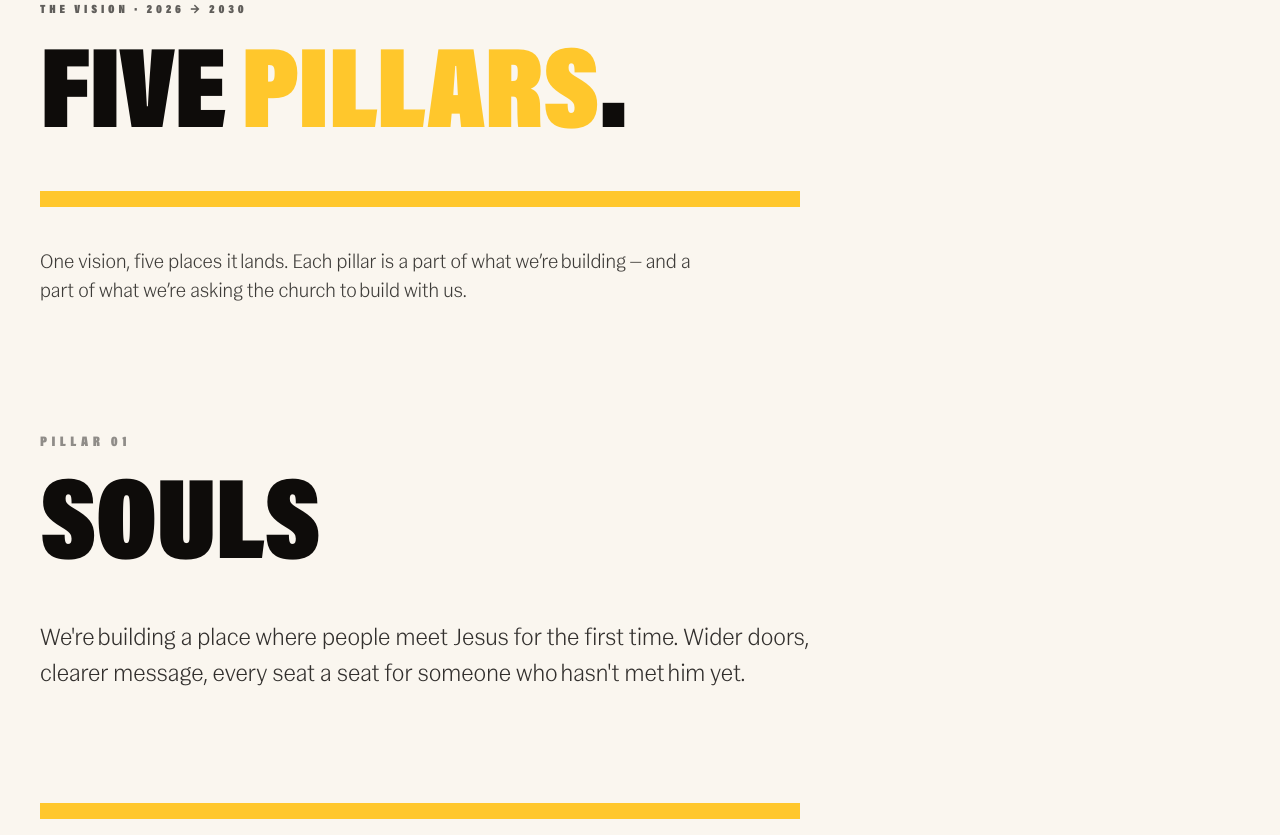
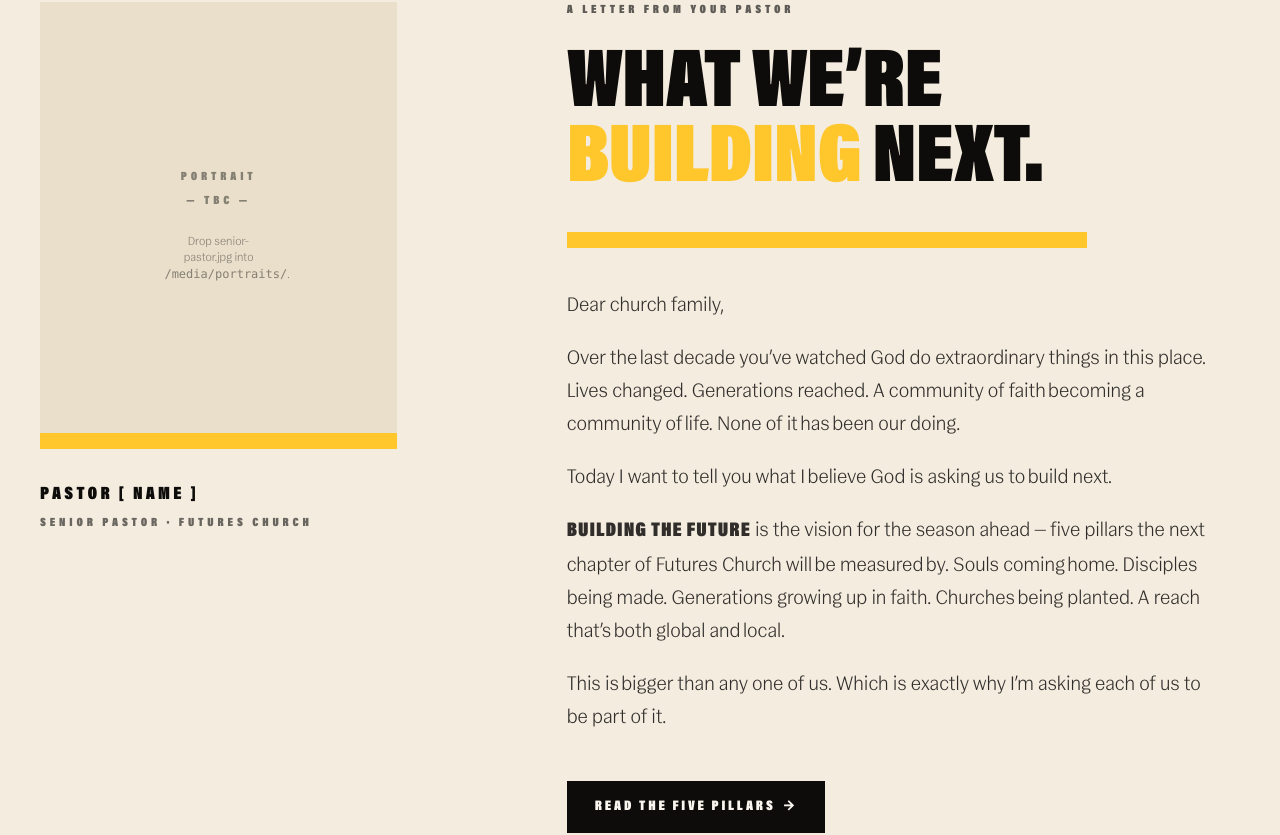
Before and after one commit to Shannonlangberg/futures-btf, a React (Vite) app: page / in a window 1280 px wide. Shown: the part 926-1761 px from the top of the page. Built offline with nearby package versions, Linux system fonts and the light colour scheme.

Commit message:
Section #2: vision letter (placeholder portrait + copy)

```diff
--- a/src/App.tsx
+++ b/src/App.tsx
@@ -10,10 +10,10 @@
  *
  * Sections built:
  *   #1  Hero
+ *   #2  Vision letter from senior pastor  (placeholder portrait + copy)
  *   #6  The Five Pillars  (built ahead of order — we have all the assets)
  *
  * Sections still to come, in brief order:
- *   #2  Vision letter from senior pastor
  *   #3  The Anchor Project (full-bleed reveal)
  *   #4  Portfolio grid
  *   #5  Why Now
@@ -31,6 +31,7 @@ function App() {
       <SiteNav />
       <main>
         <Hero />
+        <VisionLetter />
         <Pillars />
       </main>
     </>
@@ -48,6 +49,36 @@ function YellowStrip({ className = '' }: { className?: string }) {
       aria-hidden
       className={`h-3 md:h-4 bg-[var(--color-gold-500)] ${className}`}
     />
+  );
+}
+
+/**
+ * Section wrapper — standardises horizontal padding, max-width, and vertical
+ * rhythm across the homepage. Pass a `tone` to flip cream/ink backgrounds.
+ */
+function Section({
+  id,
+  tone = 'cream',
+  className = '',
+  children,
+}: {
+  id?: string;
+  tone?: 'cream' | 'cream-100' | 'ink';
+  className?: string;
+  children: React.ReactNode;
+}) {
+  const bg =
+    tone === 'ink'
+      ? 'bg-[var(--color-ink-900)] text-[var(--color-cream-50)]'
+      : tone === 'cream-100'
+      ? 'bg-[var(--color-cream-100)] text-[var(--color-ink-900)]'
+      : 'bg-[var(--color-cream-50)] text-[var(--color-ink-900)]';
+  return (
+    <section id={id} className={`relative ${bg} ${className}`}>
+      <div className="mx-auto max-w-[1400px] px-6 md:px-10 py-24 md:py-32">
+        {children}
+      </div>
+    </section>
   );
 }
 
@@ -144,6 +175,114 @@ function Hero() {
 }
 
 /* ----------------------------------------------------------------------------
+   Vision Letter — section #2 of the brief.
+   The FLC "founder spotlight" pattern adapted for BTF. Two-column on desktop:
+   portrait + signature on the left, eyebrow + headline + letter on the right.
+   Stacked on mobile.
+
+   PLACEHOLDERS — all clearly marked TODO:
+     - Senior pastor's name (currently "[ Pastor's Name ]")
+     - Portrait image (currently a labelled cream tile)
+     - Letter copy (currently a 4-paragraph stand-in I drafted; replace with
+       the real letter from the senior pastor when it lands)
+---------------------------------------------------------------------------- */
+function VisionLetter() {
+  return (
+    <Section id="vision" tone="cream-100">
+      <div className="grid grid-cols-1 lg:grid-cols-12 gap-10 lg:gap-16 items-start">
+        {/* portrait + signature column */}
+        <div className="lg:col-span-5 xl:col-span-4">
+          {/* TODO: replace with real portrait — drop a JPEG into
+              public/media/portraits/senior-pastor.jpg and swap the inner
+              placeholder for an <img> tag */}
+          <div className="aspect-[4/5] w-full bg-[var(--color-cream-200)] relative overflow-hidden">
+            <div className="absolute inset-0 flex flex-col items-center justify-center text-center px-4 text-[var(--color-ink-900)]/45">
+              <span className="font-[family-name:var(--font-display)] uppercase tracking-[0.32em] text-[10px] md:text-xs">
+                Portrait
+              </span>
+              <span className="font-[family-name:var(--font-display)] uppercase tracking-[0.32em] text-[10px] md:text-xs mt-2">
+                — TBC —
+              </span>
+              <span className="mt-6 max-w-[16ch] text-[11px] md:text-xs leading-snug">
+                Drop senior-pastor.jpg into{' '}
+                <span className="font-mono">/media/portraits/</span>.
+              </span>
+            </div>
+            <YellowStrip className="absolute left-0 right-0 bottom-0 max-w-none" />
+          </div>
+
+          {/* signature block */}
+          <div className="mt-7 md:mt-8 font-[family-name:var(--font-display)] uppercase">
+            <p className="text-base md:text-lg tracking-[0.18em]">
+              Pastor [ Name ]
+            </p>
+            <p className="text-[10px] md:text-xs tracking-[0.32em] text-[var(--color-ink-900)]/60 mt-1.5">
+              Senior Pastor · Futures Church
+            </p>
+          </div>
+        </div>
+
+        {/* letter column */}
+        <div className="lg:col-span-7 lg:col-start-6">
+          <p className="font-[family-name:var(--font-display)] text-[10px] md:text-xs tracking-[0.32em] uppercase text-[var(--color-ink-900)]/65 mb-6 md:mb-8">
+            A Letter From Your Pastor
+          </p>
+
+          <h2
+            className="font-[family-name:var(--font-display)] uppercase leading-[0.9] tracking-[-0.01em]"
+            style={{ fontSize: 'clamp(2.25rem, 6.5vw, 5.75rem)' }}
+          >
+            What We&rsquo;re{' '}
+            <span className="text-[var(--color-gold-500)]">Building</span>{' '}
+            Next.
+          </h2>
+
+          <YellowStrip className="mt-6 md:mt-8 w-full max-w-[520px]" />
+
+          {/* letter copy — TODO: replace with the real letter */}
+          <div className="mt-8 md:mt-10 max-w-[58ch] text-base md:text-lg lg:text-xl leading-[1.65] text-[var(--color-ink-900)]/85 space-y-5">
+            <p>Dear church family,</p>
+            <p>
+              Over the last decade you&rsquo;ve watched God do extraordinary
+              things in this place. Lives changed. Generations reached. A
+              community of faith becoming a community of life. None of it has
+              been our doing.
+            </p>
+            <p>
+              Today I want to tell you what I believe God is asking us to build
+              next.
+            </p>
+            <p>
+              <span className="font-[family-name:var(--font-display)] uppercase tracking-[0.05em]">
+                Building The Future
+              </span>{' '}
+              is the vision for the season ahead &mdash; five pillars the next
+              chapter of Futures Church will be measured by. Souls coming home.
+              Disciples being made. Generations growing up in faith. Churches
+              being planted. A reach that&rsquo;s both global and local.
+            </p>
+            <p>
+              This is bigger than any one of us. Which is exactly why I&rsquo;m
+              asking each of us to be part of it.
+            </p>
+          </div>
+
+          {/* CTAs */}
+          <div className="mt-10 md:mt-12 flex flex-wrap items-center gap-3 md:gap-4">
+            <a
+              href="#pillars"
+              className="font-[family-name:var(--font-display)] inline-flex items-center gap-2 bg-[var(--color-ink-900)] text-[var(--color-cream-50)] px-7 py-4 text-xs md:text-sm tracking-[0.2em] uppercase hover:bg-[var(--color-gold-500)] hover:text-[var(--color-ink-900)] transition-colors"
+            >
+              Read the five pillars <span aria-hidden>→</span>
+            </a>
+          </div>
+        </div>
+      </div>
+    </Section>
+  );
+}
+
+/* ----------------------------------------------------------------------------
    The Five Pillars — section #6 of the brief.
    Editorial-poster grid. Each pillar is its own block:
        small numbered tag → title PNG → GalGothic body.
@@ -205,11 +344,7 @@ const PILLARS: Pillar[] = [
 
 function Pillars() {
   return (
-    <section
-      id="pillars"
-      className="relative bg-[var(--color-cream-50)] text-[var(--color-ink-900)]"
-    >
-      <div className="mx-auto max-w-[1400px] px-6 md:px-10 py-24 md:py-32">
+    <Section id="pillars">
       {/* section header */}
       <p className="font-[family-name:var(--font-display)] text-[10px] md:text-xs tracking-[0.32em] uppercase text-[var(--color-ink-900)]/65 mb-6 md:mb-8">
         The Vision · 2026 &rarr; 2030
@@ -236,8 +371,7 @@ function Pillars() {
           <PillarBlock key={p.slug} pillar={p} isLast={i === PILLARS.length - 1} />
         ))}
       </div>
-      </div>
-    </section>
+    </Section>
   );
 }
 
```
Lines whose indentation alone changed are shown as unchanged.
